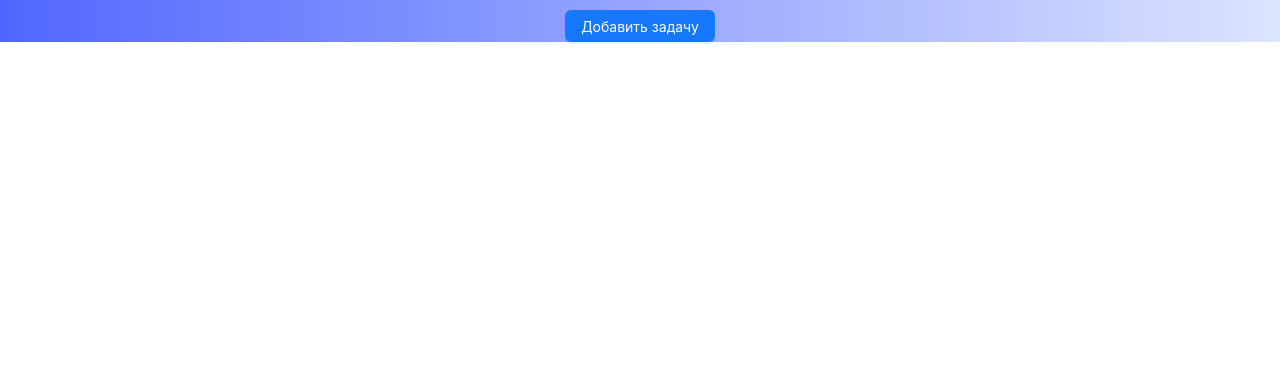
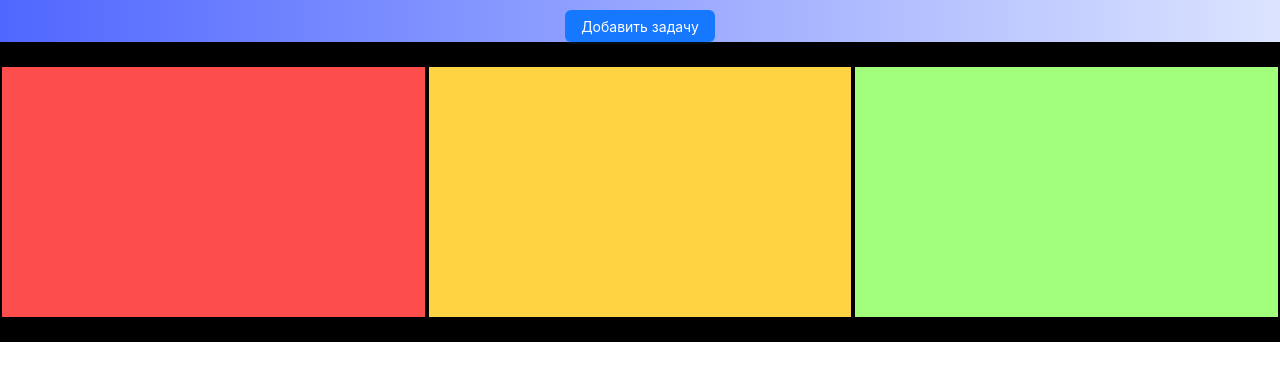
Before and after one commit to AneJIbcuH/ToDo, a React (Vite) app: page / in a window 1280 px wide. Shown: the top 380 px of the page. Built offline with nearby package versions, Linux system fonts and the light colour scheme.

Commit message:
Add files via upload

```diff
--- a/src/App.css
+++ b/src/App.css
@@ -12,7 +12,7 @@
     width: 400px;
     cursor: pointer;
     /* background: linear-gradient(to right, #ff7e5f, #feb47b); */
-    background:#ffdbc4;
+    background:#d9d9d9;
 }
 
 .taskList {
@@ -23,7 +23,32 @@
     padding-top: 10px;
 }
 
-.done {
+.subTaskdone {
     color: rgb(1, 199, 1);
     text-decoration:line-through;
 }
+
+.status {
+    background: #000;
+    width: 100%;
+    height: 300px;
+    display: flex;
+}
+
+.queue {
+    background: #fd4d4d;
+    width: 33%;
+    height: 250px;
+}
+
+.development {
+    background: #ffd342;
+    width: 33%;
+    height: 250px;
+}
+
+.done {
+    background: #a1ff7c;
+    width: 33%;
+    height: 250px;
+}
--- a/src/HomeTodo.tsx
+++ b/src/HomeTodo.tsx
@@ -3,12 +3,13 @@ import React, { useState } from "react";
 import { Button, Modal, Input } from "antd";
 const { TextArea } = Input;
 import { useSelector, useDispatch } from "react-redux";
-import { Action, ActionTypes, Task, subTask } from "./store/types";
-import moment from "moment";
+import { Action, ActionTypes, Task, subTask, dragTask } from "./store/types";
 
 const HomeTodo: React.FC = () => {
   const [nameTask, setNameTask] = useState<string>("");
   const [textTask, setTextTask] = useState<string>("");
+  const [statusTask, setStatusTask] = useState<string>("");
+  const [dragId, setDragId] = useState<number>()
 
   const tasks = useSelector((state: Task[]) => state);
   const dispatch = useDispatch();
@@ -29,22 +30,64 @@ const HomeTodo: React.FC = () => {
       description: textTask,
       dateCreat: new Date(Date.now()).toLocaleString(),
       subTasks: [],
-      timeInDev: moment(this?.id).fromNow()
+      status: statusTask,
     };
 
     const addItemAction: Action = {
       type: ActionTypes.ADD_ITEM,
       payload: task,
     };
-    dispatch(addItemAction)
+    dispatch(addItemAction);
 
     setNameTask("");
     setTextTask("");
+    setStatusTask("");
   };
 
   const handleCancel = () => {
     setIsModalOpen(false);
   };
+
+  function dragStart(e) {
+    setDragId(Number(e.target.id))
+    console.log("start");
+    console.log(e.target.id);
+    console.log(e.target.parentNode.className);
+  }
+
+  function dragDrop(e) {
+    e.preventDefault();
+    console.log("drop");
+    console.log(e.currentTarget.className);
+    // вытянуть айди из стейта и сменить глобал стейт
+    let mydDragTask: dragTask = {
+      id: dragId,
+      status: e.currentTarget.className
+    }
+    const DragItemAction: Action = {
+      type: ActionTypes.DRAG_ITEM,
+      payload: mydDragTask,
+    };
+    dispatch(DragItemAction);
+  }
+
+  function dragEnd(e) {
+    console.log("dragend");
+    console.log(e.target.id);
+    // e.target.style.boxShadow = "none";
+  }
+
+  // function dragLeave(e) {
+  //   e.target.style.boxShadow = "none";
+  // }
+
+  function dragOver(e) {
+    e.preventDefault();
+    // console.log(e.currentTarget.className);
+    // if (e.target.className == "task") {
+    //   e.target.style.boxShadow = "0 10px 10px black";
+    // }
+  }
 
   return (
     <div className="taskList">
@@ -55,9 +98,7 @@ const HomeTodo: React.FC = () => {
         title="Добавление задачи"
         open={isModalOpen}
         onCancel={handleCancel}
-        footer={[
-          <Button onClick={addTask}>Добавить</Button>
-        ]}
+        footer={[<Button onClick={addTask}>Добавить</Button>]}
       >
         <TextArea
           placeholder="Название задачи"
@@ -73,18 +114,93 @@ const HomeTodo: React.FC = () => {
           onChange={(e) => setTextTask(e.target.value)}
         />
         <div style={{ margin: "24px 0" }} />
+        <TextArea
+          placeholder="Статус"
+          autoSize
+          value={statusTask}
+          onChange={(e) => setStatusTask(e.target.value)}
+        />
       </Modal>
-      {tasks?.map((task: Task) => (
+      {/* {tasks?.map((task: Task) => (
           <div
             className="task"
             id={String(task.id)}
             onClick={() => navigate(`/task/${task.id}`)}
           >
+            <p>№{tasks.indexOf(task) + 1}</p>
             <p>{task.title}</p>
             <p>{task.description}</p>
-            {task?.subTasks.map((el: subTask ) => <p>- {el.subtask} - id - {el.id}</p>)}
           </div>
-        ))}
+        ))} */}
+      <div className="status">
+        <div className="queue">
+          {tasks?.map((task: Task) => {
+            if (task.status == "queue") {
+              return (
+                <div
+                  className="task"
+                  id={String(task.id)}
+                  onClick={() => navigate(`/task/${task.id}`)}
+                  draggable={true}
+                  onDragStart={(e) => dragStart(e)}
+                  // onDragOver={(e) => dragOver(e)}
+                  // onDragLeave={(e) => dragLeave(e)}
+                  // onDragEnd={(e) => dragEnd(e)}
+                  // onDrop={e => dragDrop(e)}
+                >
+                  <p>№{tasks.indexOf(task) + 1}</p>
+                  <p>{task.title}</p>
+                  <p>{task.description}</p>
+                </div>
+              );
+            }
+          })}
+        </div>
+        <div
+          className="development"
+          onDragOver={(e) => dragOver(e)}
+          onDrop={(e) => dragDrop(e)}
+          // onDragLeave={(e) => dragLeave(e)}
+          // onDragEnd={(e) => dragEnd(e)}
+        >
+          {tasks?.map((task: Task) => {
+            if (task.status == "development") {
+              return (
+                <div
+                  className="task"
+                  id={String(task.id)}
+                  onClick={() => navigate(`/task/${task.id}`)}
+                >
+                  <p>№{tasks.indexOf(task) + 1}</p>
+                  <p>{task.title}</p>
+                  <p>{task.description}</p>
+                </div>
+              );
+            }
+          })}
+        </div>
+        <div
+          className="done"
+          onDragOver={(e) => dragOver(e)}
+          onDrop={(e) => dragDrop(e)}
+        >
+          {tasks?.map((task: Task) => {
+            if (task.status == "done") {
+              return (
+                <div
+                  className="task"
+                  id={String(task.id)}
+                  onClick={() => navigate(`/task/${task.id}`)}
+                >
+                  <p>№{tasks.indexOf(task) + 1}</p>
+                  <p>{task.title}</p>
+                  <p>{task.description}</p>
+                </div>
+              );
+            }
+          })}
+        </div>
+      </div>
     </div>
   );
 };
--- a/src/MyTask.tsx
+++ b/src/MyTask.tsx
@@ -73,7 +73,6 @@ const MyTask: React.FC = () => {
       return el
     });
     setNewSubTasks(arr);
-    console.log(moment(1697555774635).fromNow())
   }
 
   const [isModalOpen, setIsModalOpen] = useState(false);
@@ -136,7 +135,7 @@ const MyTask: React.FC = () => {
           value={subTask}
         />
         {newSubTasks?.map((el: subTask) => (
-          <p className={el.done ? 'done' : ''}>
+          <p className={el.done ? 'subTaskdone' : ''}>
             {el.subtask} - id - {el.id} -
             <Button
               onClick={(e) => removeSubTask(e.currentTarget.value)}
@@ -161,10 +160,9 @@ const MyTask: React.FC = () => {
       <p>Заголовок: {task?.title}</p>
       <p>Описание: {task?.description}</p>
       <p>Задача создана : {task?.dateCreat}</p>
-      <p>Задача в работе1 : {moment(task?.dateCreat).fromNow()}</p>
-      <p>Задача в работе2: {task?.timeInDev}</p>
+      <p>Задача в работе : {moment(task?.id).fromNow().slice(0, -3)}</p>
       {task?.subTasks.map((el: subTask) => (
-        <p id={el.id}>
+        <p id={el.id} className={el.done ? 'subTaskdone' : ''}>
           - {el.subtask} - id - {el.id}
         </p>
       ))}
```
